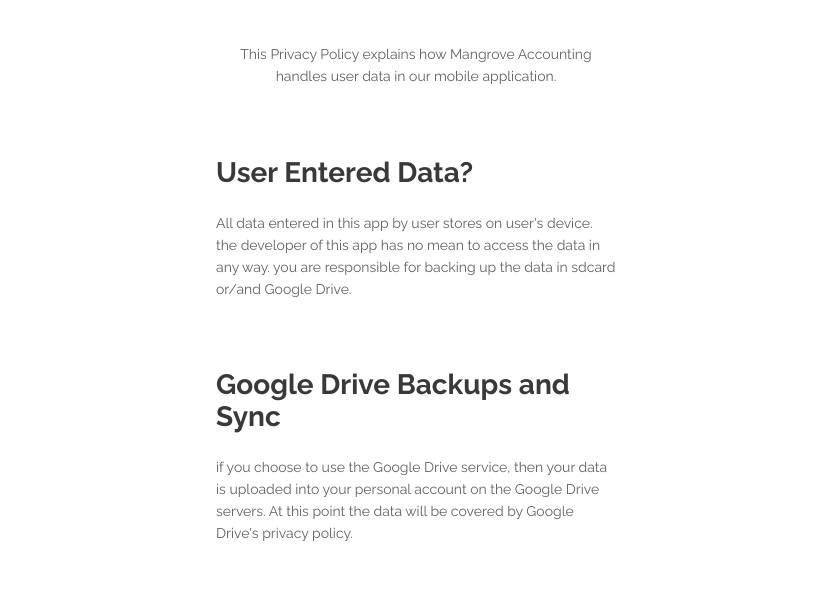
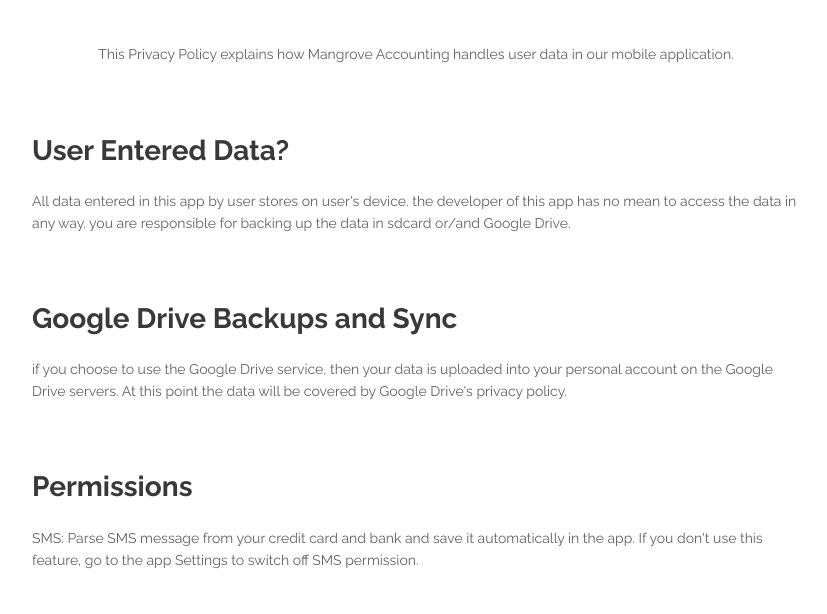
Before and after one commit to ghasem76/mangrove-Privacy-policy, a plain HTML site: page index.html in a window 1280 px wide. Shown: the part 99-713 px from the top of the page, without its empty margins (224-1051 px from the left). Drawn offline with Linux system fonts and the light colour scheme.

Commit message:
change media query min size from 768px to 992px in index.html

```diff
--- a/index.html
+++ b/index.html
@@ -65,9 +65,9 @@
             margin-top: 2rem;
         }
 
-        @media(min-width: 768px){
+        @media(min-width: 992px){
             main {
-                max-width: 25rem;
+                max-width: 48rem;
             }
         }
 
@@ -136,4 +136,5 @@
     </main>
 </body>
 
+
 </html>
```
